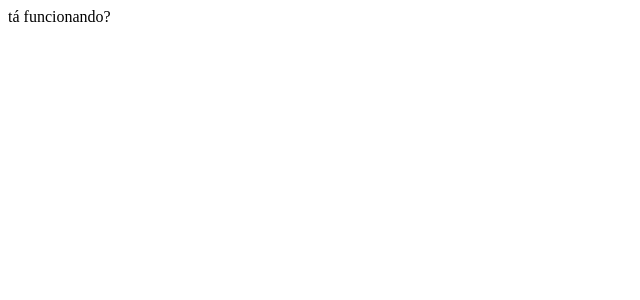
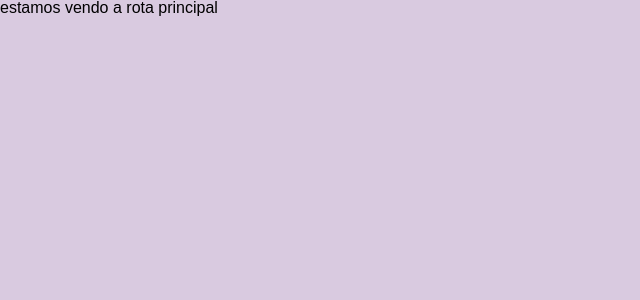
Before and after one commit to angelicacavalheiro/RepoProvas, a JavaScript app: page / in a window 1280 px wide. Shown: the top 300 px of the page, without its empty margins (0-640 px from the left). Built offline with nearby package versions, Linux system fonts and the light colour scheme.

Commit message:
inicial routes added

```diff
--- a/src/App.js
+++ b/src/App.js
@@ -1,5 +1,29 @@
+import "./reset.css";
+import { BrowserRouter, Switch, Route } from "react-router-dom";
+import Choice from "./componentes/Choice";
+import Teachers from "./componentes/Teachers";
+import Semesters from "./componentes/Semesters";
+
 function App() {
-    return ("tá funcionando?")
+  return (
+    <BrowserRouter>
+      <Switch>
+
+        <Route path="/" exact>
+          <Choice />
+        </ Route>
+
+        <Route path="/teachers" exact>
+          <Teachers />
+        </ Route>
+
+        <Route path="/semesters" exact>
+          <Semesters />
+        </ Route>
+
+      </ Switch>
+    </ BrowserRouter>
+  )
 }
 
 export default App;
--- /dev/null
+++ b/src/componentes/Choice.js
@@ -0,0 +1,3 @@
+export default function Choice() {
+    return ('estamos vendo a rota principal')
+}
--- /dev/null
+++ b/src/componentes/Semesters.js
@@ -0,0 +1,3 @@
+export default function Semesters() {
+    return ('estamos vendo a rota semestre')
+}
--- /dev/null
+++ b/src/componentes/Teachers.js
@@ -0,0 +1,3 @@
+export default function Teachers() {
+    return ('estamos vendo a rota professores')
+}
--- /dev/null
+++ b/src/reset.css
@@ -0,0 +1,59 @@
+/* http://meyerweb.com/eric/tools/css/reset/
+   v2.0 | 20110126
+   License: none (public domain)
+*/
+
+html, body, div, span, applet, object, iframe,
+h1, h2, h3, h4, h5, h6, p, blockquote, pre,
+a, abbr, acronym, address, big, cite, code,
+del, dfn, em, img, ins, kbd, q, s, samp,
+small, strike, strong, sub, sup, tt, var,
+b, u, i, center,
+dl, dt, dd, ol, ul, li,
+fieldset, form, label, legend,
+table, caption, tbody, tfoot, thead, tr, th, td,
+article, aside, canvas, details, embed,
+figure, figcaption, footer, header, hgroup,
+menu, nav, output, ruby, section, summary,
+time, mark, audio, video {
+    margin: 0;
+    padding: 0;
+    border: 0;
+    font-size: 100%;
+    font: inherit;
+    vertical-align: baseline;
+}
+/* HTML5 display-role reset for older browsers */
+article, aside, details, figcaption, figure,
+footer, header, hgroup, menu, nav, section {
+    display: block;
+}
+body {
+    line-height: 1;
+}
+ol, ul {
+    list-style: none;
+}
+blockquote, q {
+    quotes: none;
+}
+blockquote:before, blockquote:after,
+q:before, q:after {
+    content: '';
+    content: none;
+}
+table {
+    border-collapse: collapse;
+    border-spacing: 0;
+}
+* {
+    box-sizing: border-box;
+  }
+
+
+@import url('https://fonts.googleapis.com/css2?family=Raleway:wght@400;700&family=Saira+Stencil+One&display=swap');
+
+body{
+    font-family: 'Raleway', sans-serif;
+    background: #d9cae0;
+}
```
